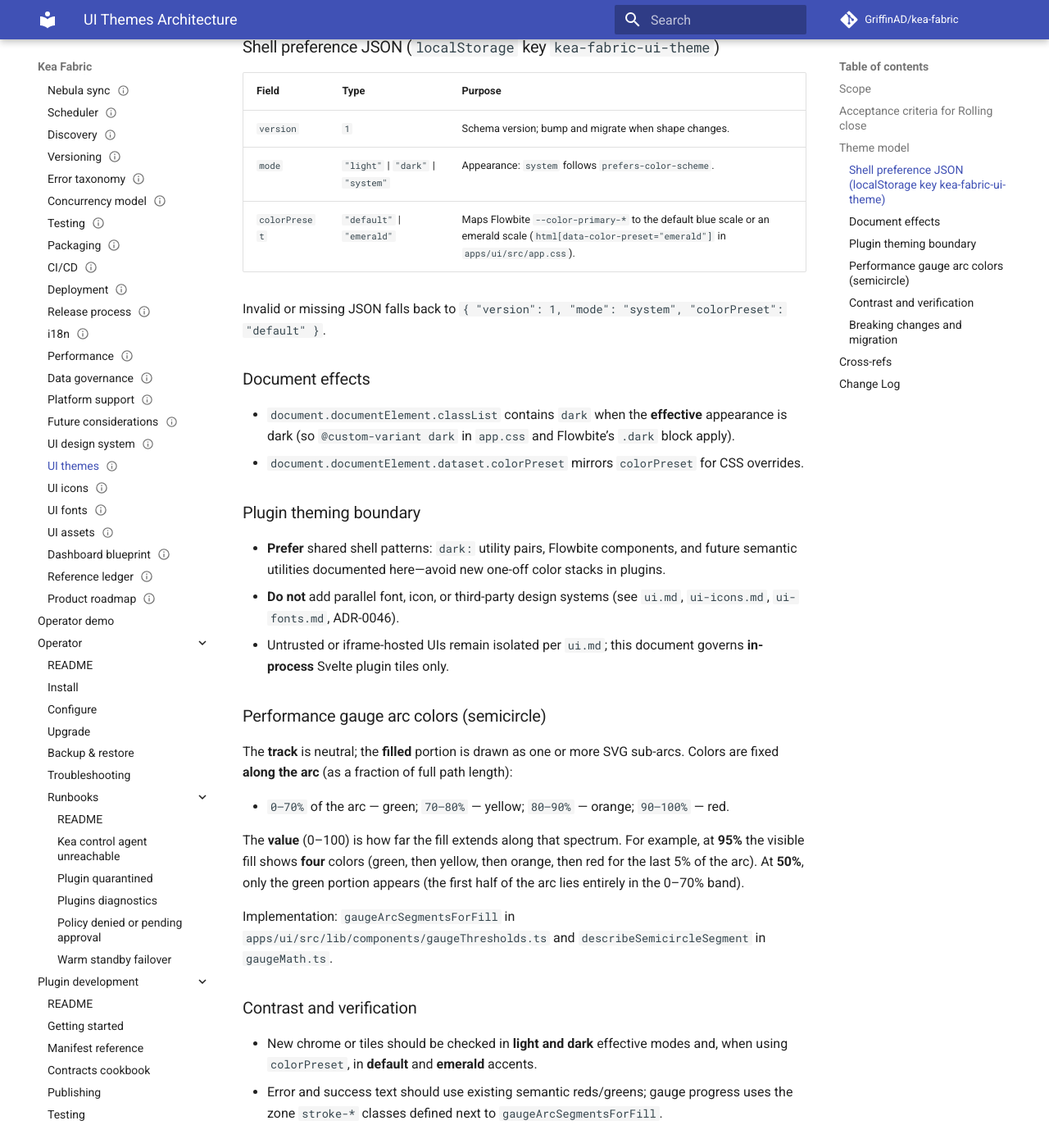
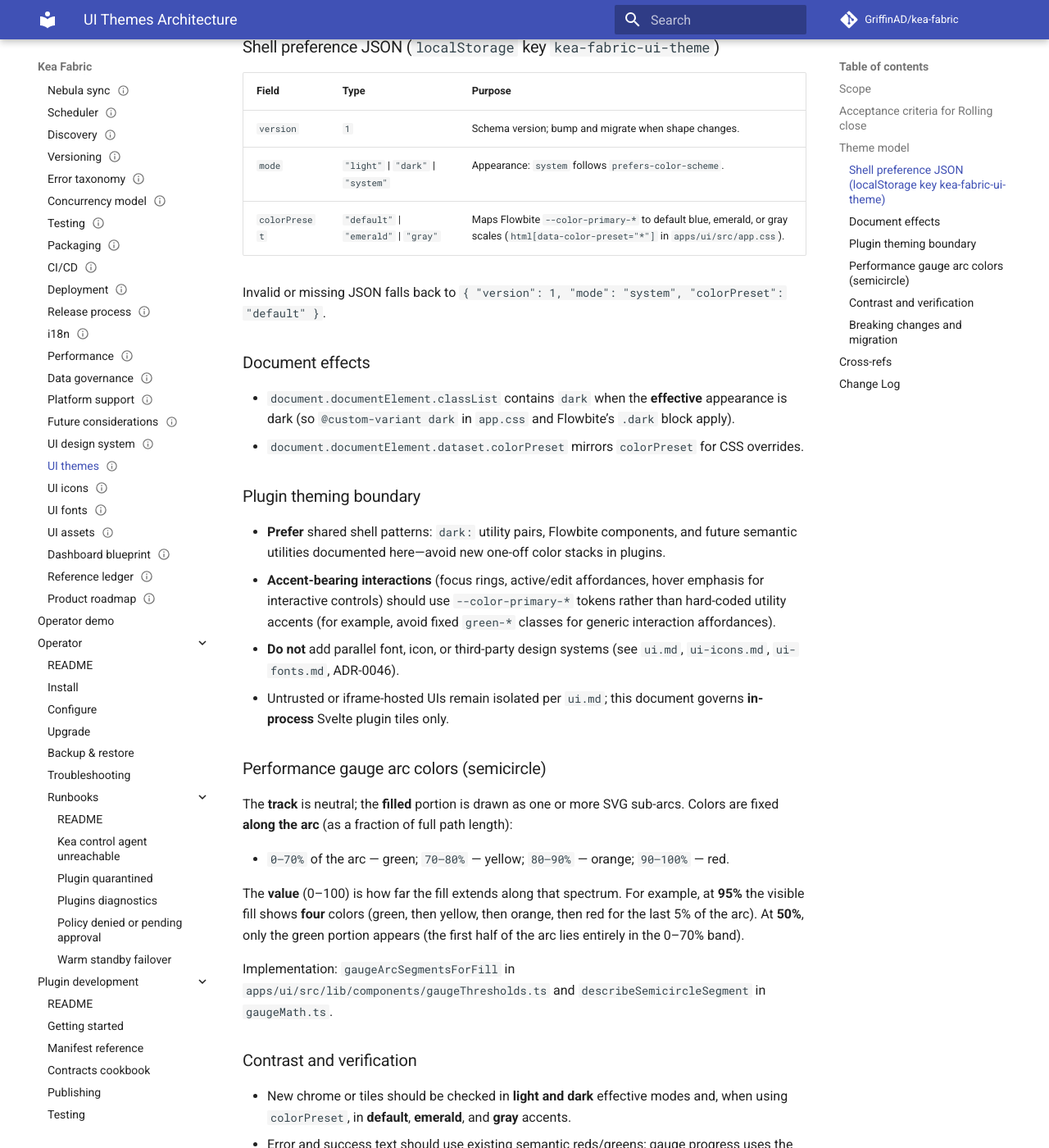
Before and after one commit to GriffinAD/dns-fabric, an MkDocs documentation site: the page built from docs/architecture/ui-themes.md, in a window 1280 px wide and 1400 px high, scrolled down 708 px. Shown: the whole window at 82% size. Built offline with MkDocs 1.6.1 and Material for MkDocs 9.7.7, drawn with Linux system fonts in a browser that asks for light colours; comment, search, counter and statistics services are not loaded; some of the changed text lies outside the part shown.

Commit message:
Theme Adjustments
Signed-off-by: GriffinAD <nigel.surridge@btinternet.com>

```diff
--- a/apps/ui/src/lib/components/BaseDataTable.coverage.harness.svelte
+++ b/apps/ui/src/lib/components/BaseDataTableCoverageHarness.svelte
@@ -31,7 +31,7 @@
     err={null}
     emptyText="empty"
     compact={true}
-    columns={[{ header: "A", accessor: (r) => (r as { a: string }).a }]}
+    columns={[]}
     rowKey={() => "1"}
     {settings}
   >
@@ -46,7 +46,7 @@
     err={null}
     emptyText="empty"
     compact={false}
-    columns={[{ header: "A", accessor: (r) => (r as { a: string }).a }]}
+    columns={[]}
     rowKey={() => "1"}
     {settings}
   >
--- a/apps/ui/src/lib/components/BaseDataTableModal.svelte
+++ b/apps/ui/src/lib/components/BaseDataTableModal.svelte
@@ -311,7 +311,7 @@
         <Button
           type="button"
           size="sm"
-          color={editMode ? "default" : "alternative"}
+          color={editMode ? "brand" : "alternative"}
           aria-label="Toggle edit mode"
           onclick={() => (editMode = !editMode)}
         >
@@ -335,7 +335,7 @@
                 {#if isColumnSortable(true, col)}
                   <button
                     type="button"
-                    class="inline-flex items-center gap-1 transition-colors hover:text-green-600 dark:hover:text-green-400"
+                    class="inline-flex items-center gap-1 transition-colors hover:text-[var(--color-primary-600,#16a34a)] dark:hover:text-[var(--color-primary-400,#4ade80)]"
                     onclick={() => onHeaderSort(col)}
                   >
                     {col.header}
--- a/apps/ui/src/lib/plugins/DiscoveryTile.svelte
+++ b/apps/ui/src/lib/plugins/DiscoveryTile.svelte
@@ -70,7 +70,7 @@
   );
 
   const pauseBtnClass =
-    "inline-flex shrink-0 items-center justify-center rounded-md border border-gray-300 bg-white text-gray-700 hover:bg-gray-50 disabled:opacity-50 dark:border-gray-600 dark:bg-gray-800 dark:text-gray-200 dark:hover:bg-gray-700";
+    "inline-flex shrink-0 items-center justify-center rounded-md border border-gray-400 bg-gray-300 text-gray-800 hover:bg-gray-200 disabled:opacity-50 dark:border-gray-600 dark:bg-gray-800 dark:text-gray-200 dark:hover:bg-gray-700";
 
   async function refresh() {
     err = null;
--- a/apps/ui/src/lib/theme/ThemeControls.svelte
+++ b/apps/ui/src/lib/theme/ThemeControls.svelte
@@ -22,6 +22,7 @@
   const accentItems: { value: ColorPreset; name: string }[] = [
     { value: "default", name: "Default (blue)" },
     { value: "emerald", name: "Emerald" },
+    { value: "gray", name: "Gray" },
   ];
 
   const initial = loadThemePreferences();
--- a/apps/ui/src/lib/theme/themeStorage.ts
+++ b/apps/ui/src/lib/theme/themeStorage.ts
@@ -2,7 +2,7 @@ import { z } from "zod";
 
 const STORAGE_KEY = "kea-fabric-ui-theme";
 
-export const colorPresetSchema = z.enum(["default", "emerald"]);
+export const colorPresetSchema = z.enum(["default", "emerald", "gray"]);
 export const themeModeSchema = z.enum(["light", "dark", "system"]);
 export const gaugeCapStyleSchema = z.enum(["rounded", "flat"]);
 
--- a/docs/architecture/ui-themes.md
+++ b/docs/architecture/ui-themes.md
@@ -40,7 +40,7 @@ apply consistently.
 | --- | --- | --- |
 | `version` | `1` | Schema version; bump and migrate when shape changes. |
 | `mode` | `"light"` \| `"dark"` \| `"system"` | Appearance: `system` follows `prefers-color-scheme`. |
-| `colorPreset` | `"default"` \| `"emerald"` | Maps Flowbite `--color-primary-*` to the default blue scale or an emerald scale (`html[data-color-preset="emerald"]` in `apps/ui/src/app.css`). |
+| `colorPreset` | `"default"` \| `"emerald"` \| `"gray"` | Maps Flowbite `--color-primary-*` to default blue, emerald, or gray scales (`html[data-color-preset="*"]` in `apps/ui/src/app.css`). |
 
 Invalid or missing JSON falls back to `{ "version": 1, "mode": "system", "colorPreset": "default" }`.
 
@@ -57,6 +57,10 @@ Invalid or missing JSON falls back to `{ "version": 1, "mode": "system", "colorP
 - **Prefer** shared shell patterns: `dark:` utility pairs, Flowbite components,
   and future semantic utilities documented here—avoid new one-off color stacks in
   plugins.
+- **Accent-bearing interactions** (focus rings, active/edit affordances, hover
+  emphasis for interactive controls) should use `--color-primary-*` tokens
+  rather than hard-coded utility accents (for example, avoid fixed `green-*`
+  classes for generic interaction affordances).
 - **Do not** add parallel font, icon, or third-party design systems (see `ui.md`,
   `ui-icons.md`, `ui-fonts.md`, ADR-0046).
 - Untrusted or iframe-hosted UIs remain isolated per `ui.md`; this document
@@ -81,7 +85,8 @@ Implementation: `gaugeArcSegmentsForFill` in
 ### Contrast and verification
 
 - New chrome or tiles should be checked in **light and dark** effective modes
-  and, when using `colorPreset`, in **default** and **emerald** accents.
+  and, when using `colorPreset`, in **default**, **emerald**, and **gray**
+  accents.
 - Error and success text should use existing semantic reds/greens; gauge progress
   uses the zone `stroke-*` classes defined next to `gaugeArcSegmentsForFill`.
 
@@ -109,3 +114,4 @@ Implementation: `gaugeArcSegmentsForFill` in
 | 2026-04-19 | Accepted | GriffinAD | Self-review; Tier C Rolling baseline acceptance (doc gates closed). |
 | 2026-04-22 | Accepted | GriffinAD | Documented storage schema, `data-color-preset`, gauge bands, plugin rules. |
 | 2026-04-22 | Accepted | GriffinAD | Cross-ref ADR-0047 (data charts + themed surfaces). |
+| 2026-04-25 | Accepted | GriffinAD | Added `gray` preset to schema and token-first accent guidance for interactive states. |
```
Also changed, not shown: other parts of docs/architecture/ui-themes.md (+1 -1 lines), apps/ui/src/app.css (+138 -1 lines), apps/ui/src/lib/components/BaseDataTable.svelte (+8 -8 lines), apps/ui/src/lib/components/BasePagination.svelte (+4 -4 lines), apps/ui/src/lib/theme/ThemeControls.svelte.test.ts (+2 -2 lines), apps/ui/src/lib/theme/themeStorage.test.ts (+5 -0 lines), apps/ui/src/lib/components/BaseDataTablePageClampHarness.svelte (renamed from apps/ui/src/lib/components/BaseDataTable.pageClamp.harness.svelte), apps/ui/src/lib/components/GaugeTileLayoutHarness.svelte (renamed from apps/ui/src/lib/components/GaugeTileLayout.test-support.svelte), 3 other files.
